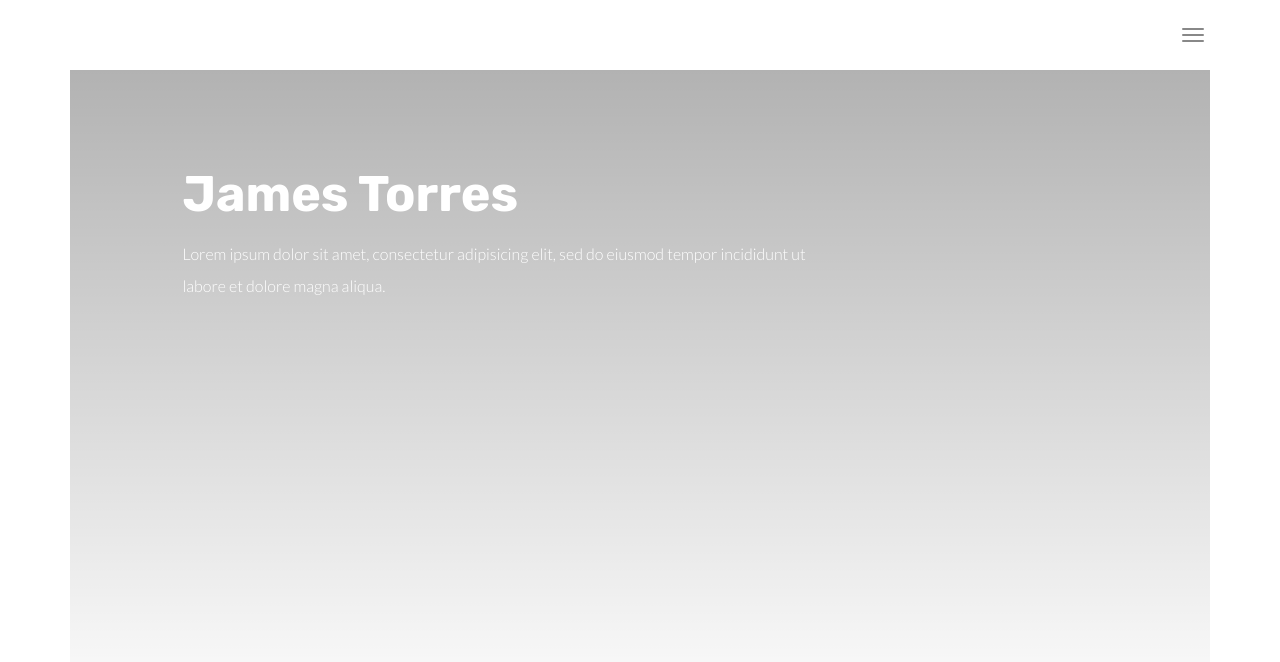
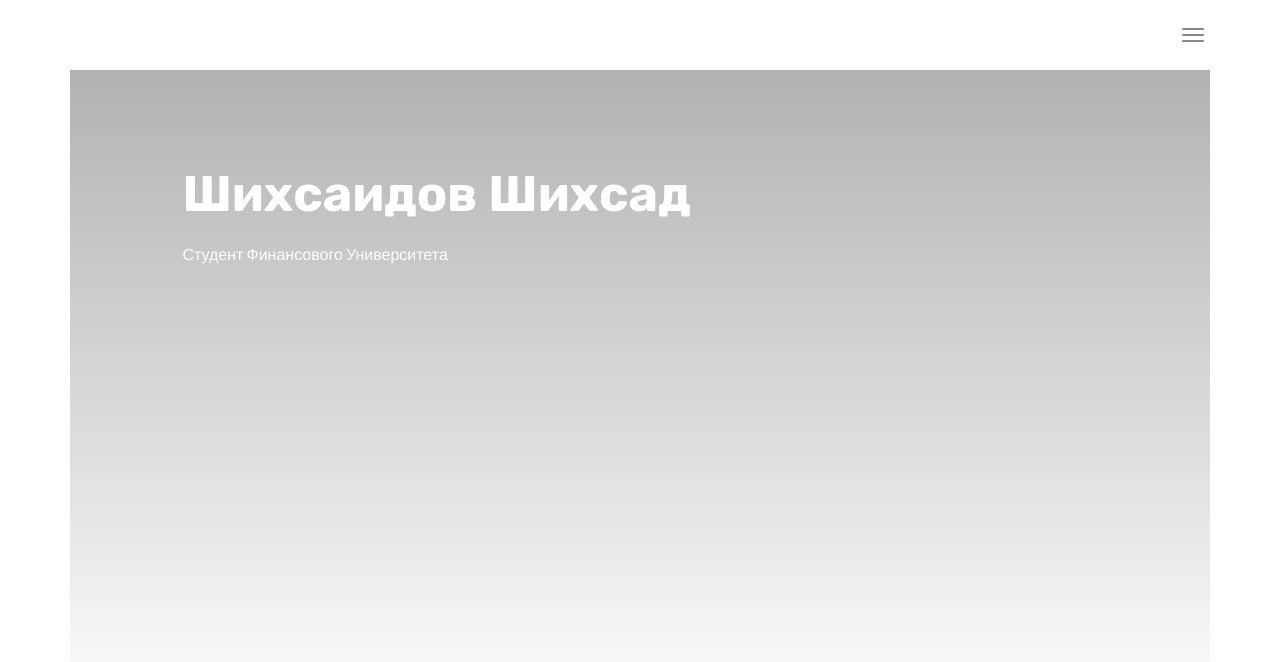
Before and after one commit to Said4U/Said4U.github.io, a plain HTML site: page index.html in a window 1280 px wide. Drawn offline with Linux system fonts and the light colour scheme.

Commit message:
Update index.html

```diff
--- a/index.html
+++ b/index.html
@@ -77,9 +77,8 @@
       <div class="col-xs-12 col-md-7 col-md-offset-1">
         <div class="hero-full-wrapper">
           <div class="text-content">
-            <h1>James Torres</h1>
-            <p>Lorem ipsum dolor sit amet, consectetur adipisicing elit, sed do eiusmod
-            tempor incididunt ut labore et dolore magna aliqua.</p>
+            <h1>Шихсаидов Шихсад</h1>
+            <p>Студент Финансового Университета</p>
           </div>
         </div>
       </div>
```
